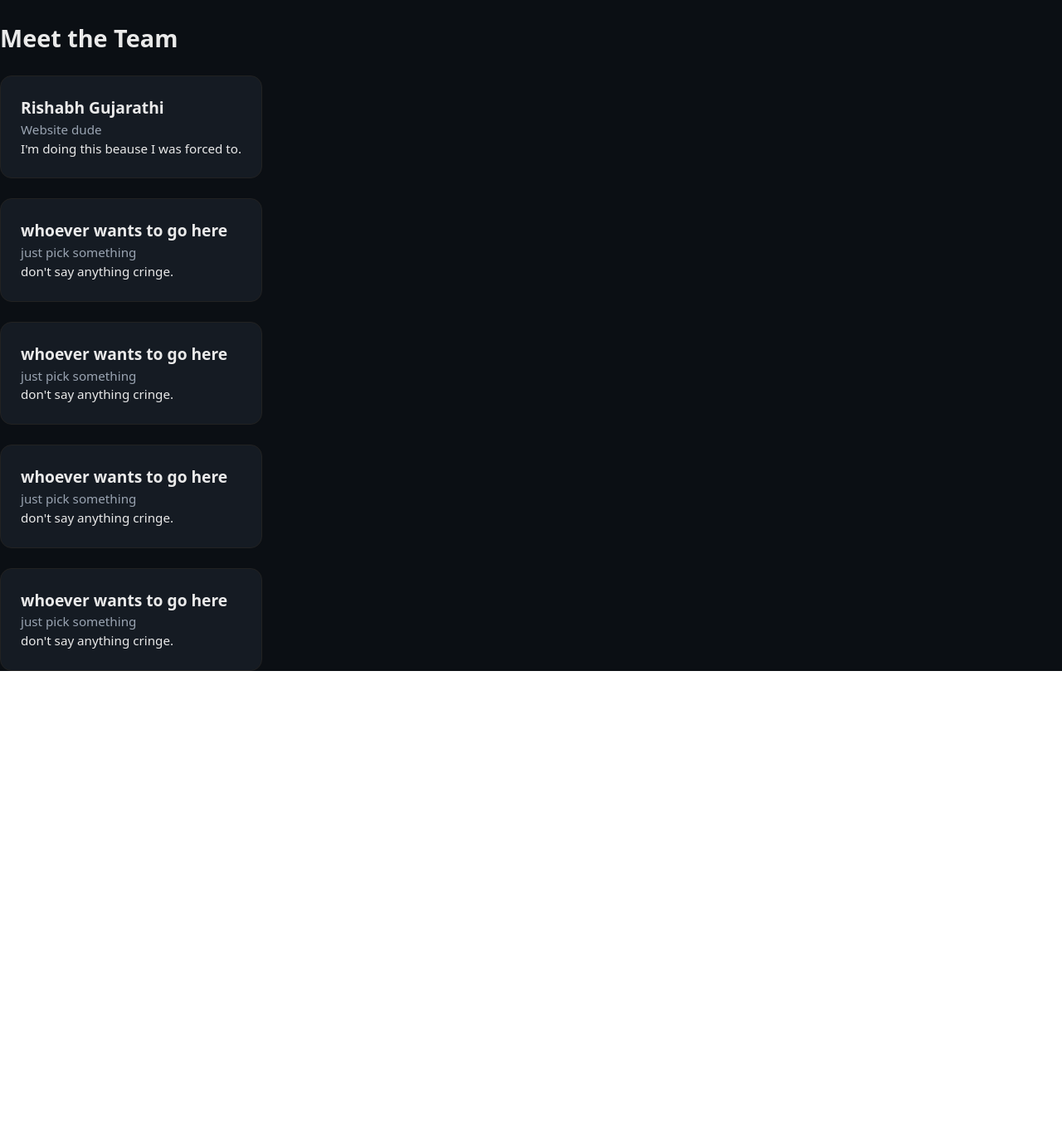
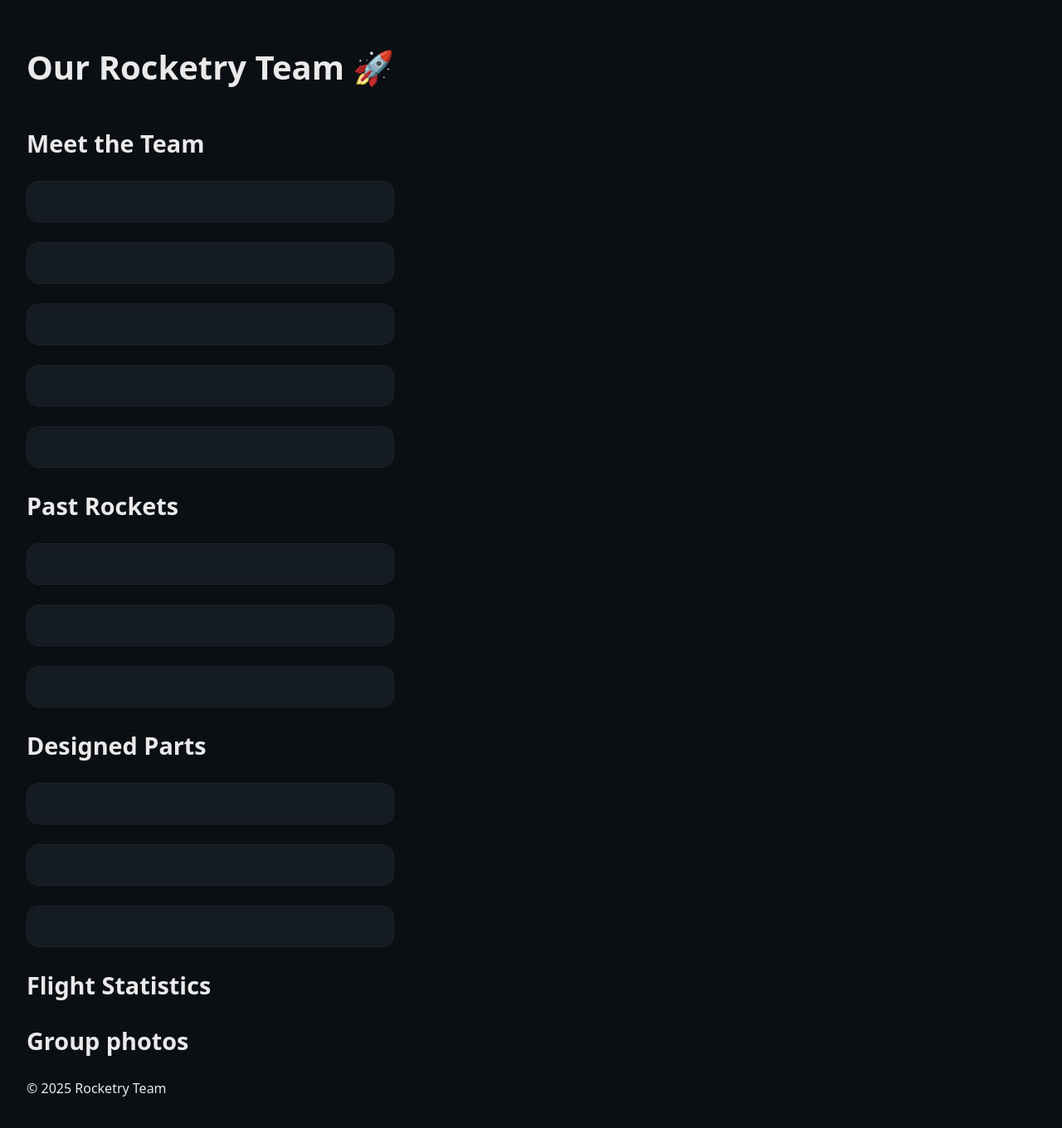
Before and after one commit to grasstospace/grasstospace.github.io, a React (Vite) app: page / in a window 1280 px wide. Shown: the top 1360 px of the page at 83% size. Before the commit the page ends 809 px from the top, so only its background shows below. Built offline with nearby package versions, Linux system fonts and the light colour scheme.

Commit message:
Update App.tsx

```diff
--- a/src/App.tsx
+++ b/src/App.tsx
@@ -1,45 +1,108 @@
 import './App.css'
+
 export default function App() {
-    const team = [
-  {
-    name: "Rishabh Gujarathi",
-    role: "Website dude",
-    bio: "I'm doing this beause I was forced to."
-  },
-  {
-    name: "whoever wants to go here",
-    role: "just pick something",
-    bio: "don't say anything cringe."
-  },
-  {
-    name: "whoever wants to go here",
-    role: "just pick something",
-    bio: "don't say anything cringe."
-  },
-    {
-    name: "whoever wants to go here",
-    role: "just pick something",
-    bio: "don't say anything cringe."
-  },
-    {
-    name: "whoever wants to go here",
-    role: "just pick something",
-    bio: "don't say anything cringe."
-  },
-];
-return (
-<section>
-  <h2>Meet the Team</h2>
+  return (
+    <div className="page">
+      <header className="hero">
+        <h1>Our Rocketry Team 🚀</h1>
+        <p></p>
 
-  <div className="cards">
-    {team.map((member) => (
-      <div className="card" key={member.name}>
-        <h3>{member.name}</h3>
-        <p className="role">{member.role}</p>
-        <p>{member.bio}</p>
-      </div>
-    ))}
-  </div>
-</section>
-  );
+        <div className="hero-photo-placeholder"></div>
+      </header>
+
+      <section>
+        <h2>Meet the Team</h2>
+        <div className="cards">
+          <TeamCard name="" role="" bio="" />
+          <TeamCard name="" role="" bio="" />
+          <TeamCard name="" role="" bio="" />
+          <TeamCard name="" role="" bio="" />
+          <TeamCard name="" role="" bio="" />
+
+        </div>
+      </section>
+
+      <section>
+        <h2>Past Rockets</h2>
+        <div className="cards">
+          <RocketCard name="" description="" />
+          <RocketCard name="" description="" />
+          <RocketCard name="" description="" />
+        </div>
+      </section>
+
+      <section>
+        <h2>Designed Parts</h2>
+        <div className="cards">
+          <PartCard name="" description="" />
+          <PartCard name="" description="" />
+          <PartCard name="" description="" />
+        </div>
+      </section>
+
+      <section>
+        <h2>Flight Statistics</h2>
+        <div className="stats">
+          <Stat label="" value="" />
+          <Stat label="" value="" />
+          <Stat label="" value="" />
+          <Stat label="" value="" />
+        </div>
+      </section>
+
+      <section>
+        <h2>Group photos</h2>
+        <p className="section-desc"></p>
+
+        <div className="photo-grid">
+          <div className="photo-placeholder"></div>
+          <div className="photo-placeholder"></div>
+          <div className="photo-placeholder"></div>
+        </div>
+      </section>
+
+      <footer>
+        <p>© {new Date().getFullYear()} Rocketry Team</p>
+      </footer>
+    </div>
+  )
 }
+
+function TeamCard({ name, role, bio }: any) {
+  return (
+    <div className="card">
+      <h3>{name}</h3>
+      <p className="role">{role}</p>
+      <p>{bio}</p>
+    </div>
+  )
+}
+
+function RocketCard({ name, description }: any) {
+  return (
+    <div className="card">
+      <h3>{name}</h3>
+      <p>{description}</p>
+      <div className="img-placeholder"></div>
+    </div>
+  )
+}
+
+function PartCard({ name, description }: any) {
+  return (
+    <div className="card">
+      <h3>{name}</h3>
+      <p>{description}</p>
+      <div className="img-placeholder"></div>
+    </div>
+  )
+}
+
+function Stat({ label, value }: any) {
+  return (
+    <div className="stat">
+      <h3>{value}</h3>
+      <p>{label}</p>
+    </div>
+  )
+}
```
